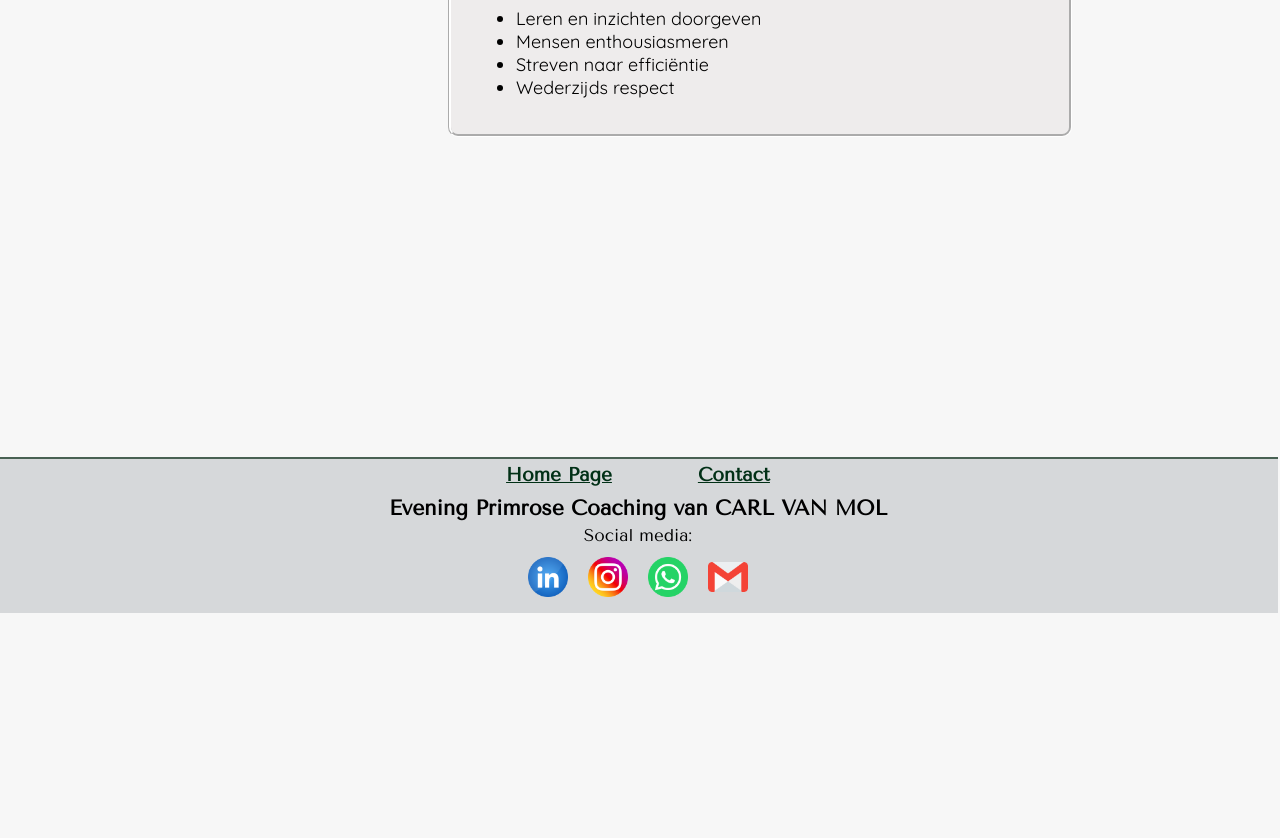
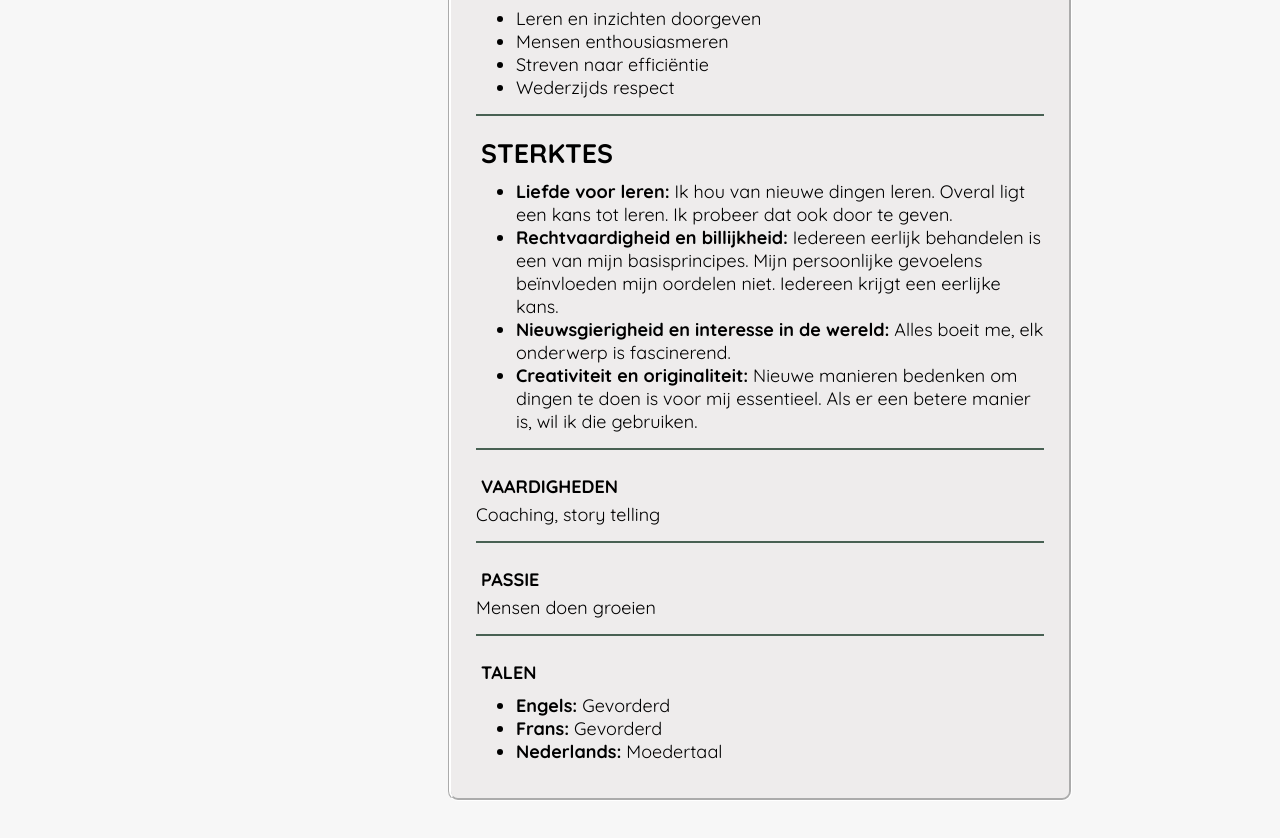
Before and after one commit to AllaHrushyna/Evening-Primrose-Coaching, a plain HTML site: page CV.html in a window 1280 px wide. Shown: the part 2891-3729 px from the top of the page. Before the commit the page ends 3504 px from the top, so only its background shows below. Drawn offline with Linux system fonts and the light colour scheme.

Commit message:
CV toevoegen

```diff
--- a/CV.html
+++ b/CV.html
@@ -109,6 +109,30 @@
                 <li>Wederzijds respect</li>
             </ul>
 
+
+<hr>
+        <h3>STERKTES</h3>
+            <ul style="list-style: disc;">
+                <li><b>Liefde voor leren:</b> Ik hou van nieuwe dingen leren. Overal ligt een kans tot leren. Ik probeer dat ook door te geven.</li>
+                <li><b>Rechtvaardigheid en billijkheid:</b> Iedereen eerlijk behandelen is een van mijn basisprincipes. Mijn persoonlijke gevoelens beïnvloeden mijn oordelen niet. Iedereen krijgt een eerlijke kans.</li>
+                <li><b>Nieuwsgierigheid en interesse in de wereld:</b> Alles boeit me, elk onderwerp is fascinerend.</li>
+                <li><b>Creativiteit en originaliteit:</b> Nieuwe manieren bedenken om dingen te doen is voor mij essentieel. Als er een betere manier is, wil ik die gebruiken.</li>
+            </ul>
+<hr>
+        <h4>VAARDIGHEDEN</h4>
+        <p>Coaching, story telling</p>
+<hr>
+        <h4>PASSIE</h4>
+        <p>Mensen doen groeien</p>
+<hr>
+        <h4>TALEN</h4>
+            <ul style="list-style: disc;">
+                <li><b>Engels:</b> Gevorderd</li>
+                <li><b>Frans:</b> Gevorderd</li>
+                <li><b>Nederlands:</b> Moedertaal</li>
+            </ul>
+
+
     </main>
 
 <footer>
```
Also changed, not shown: CVEN.html (+1 -1 lines).
